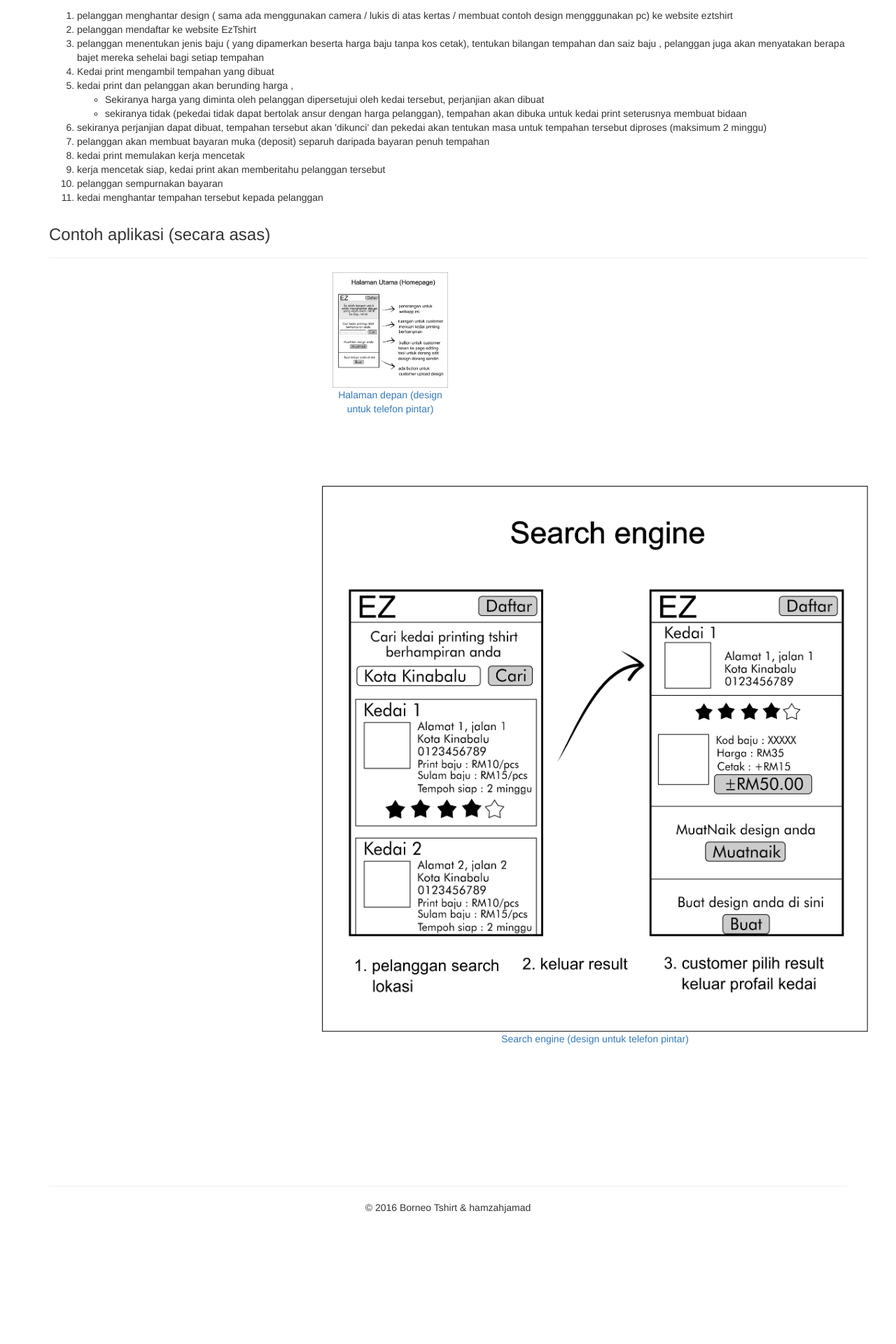
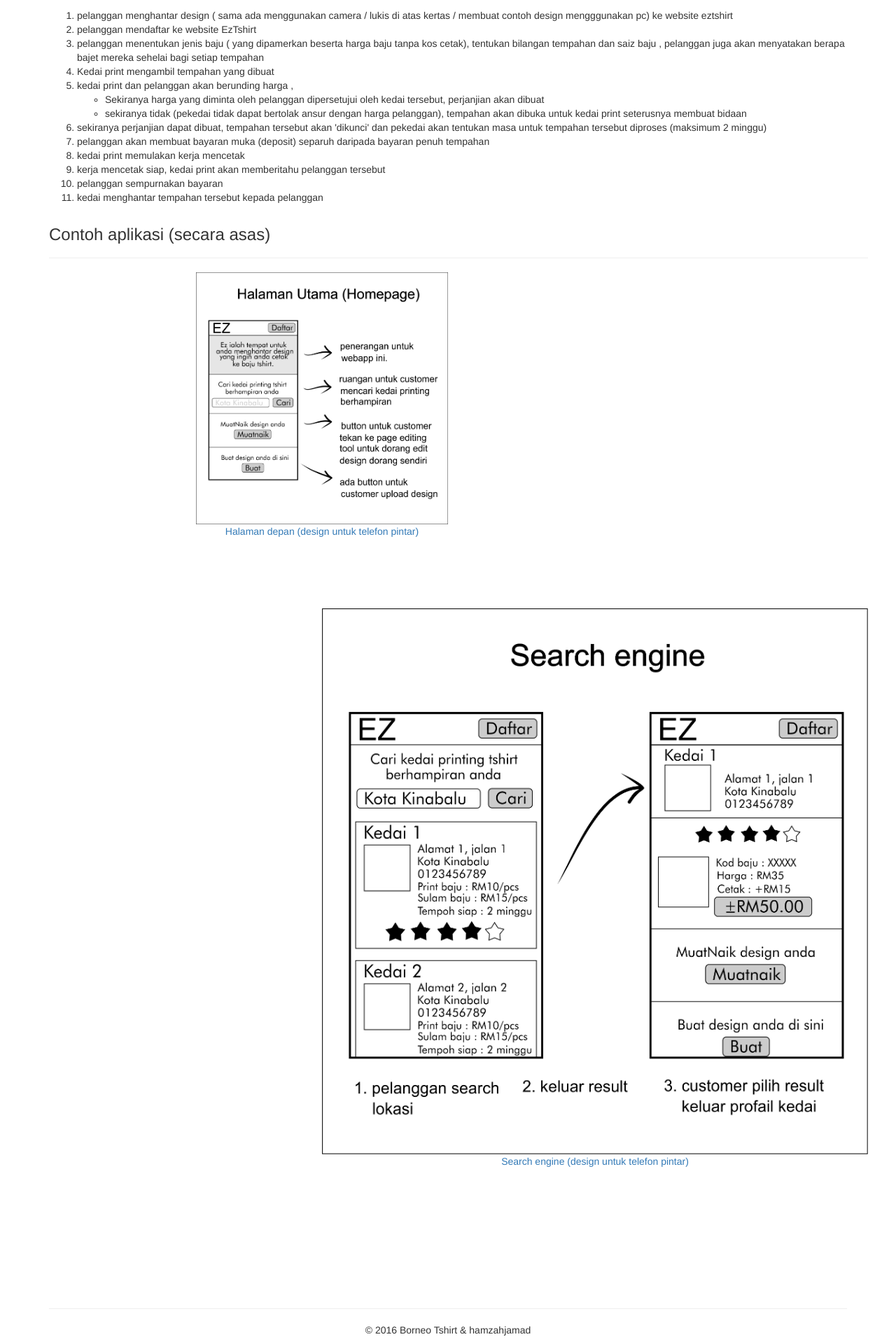
Before and after one commit to hamzahjamad/hamzahjamad.github.io, a Jekyll site: the page eztshirt/index.html, which Jekyll copies as it is, in a window 1280 px wide. Shown: the part 1037-2957 px from the top of the page at 70% size. Built offline with Jekyll 4.4.1, drawn with Linux system fonts in a browser that asks for light colours; nearby versions of some CDN libraries; before the commit the page ends 2782 px from its top, so only the background shows below that.

Commit message:
Update index.html

```diff
--- a/eztshirt/index.html
+++ b/eztshirt/index.html
@@ -113,17 +113,18 @@
     <h3>Contoh aplikasi (secara asas)</h3>
 <hr>
 
-        <div class="col-md-2 col-md-offset-4">
+        <div class="col-md-4 col-md-offset-2">
 	<a href="http://hamzahjamad.github.io/eztshirt/image/eztshirt_homepage1.png" target="_blank">
 		<img src="http://hamzahjamad.github.io/eztshirt/image/eztshirt_homepage1.png" class="img-responsive" alt="Homepage">
 		<p class="image-description">
-		Halaman depan (design untuk telefon pintar)</p>
+		Halaman depan (design untuk telefon pintar)
+		</p>
 		</a>
 	</div>
 
 	   <div class="col-md-offset-4">
 	<a href="http://hamzahjamad.github.io/eztshirt/image/eztshirt_search_engine.png" target="_blank">
-		<img src="http://hamzahjamad.github.io/eztshirt/image/eztshirt_search_engine.png" class="img-responsive" alt="Homepage">
+		<img src="http://hamzahjamad.github.io/eztshirt/image/eztshirt_search_engine.png" class="img-responsive" alt="Search engine">
 		<p class="image-description">
 		Search engine (design untuk telefon pintar)</p>
 		</a>
```
